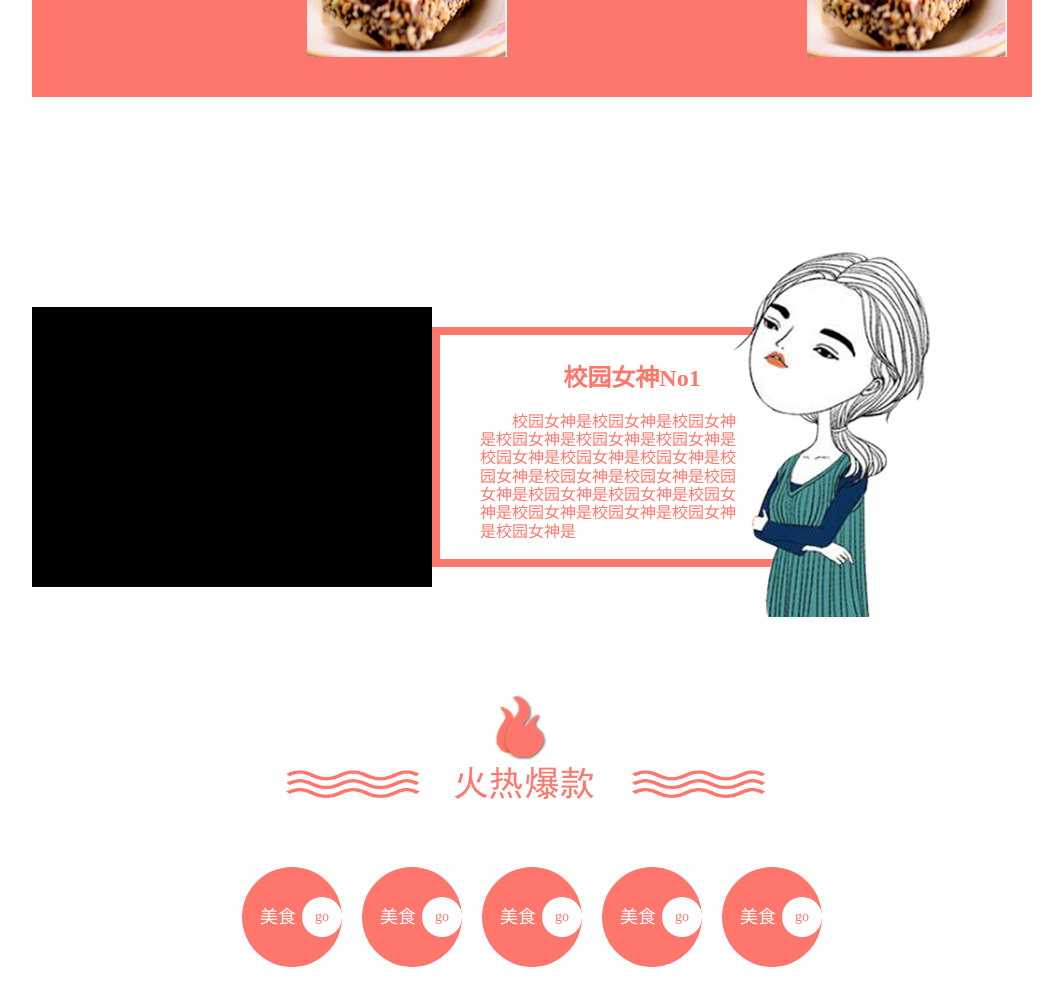
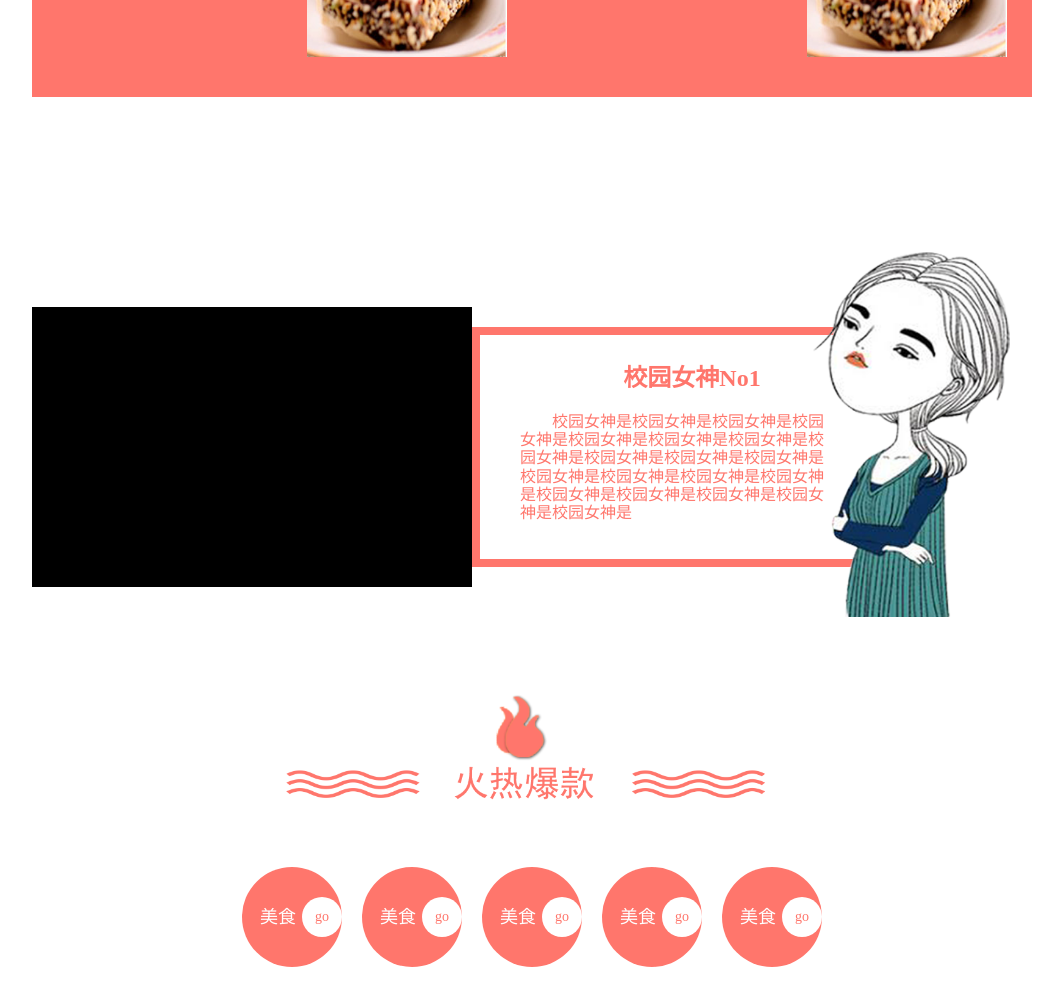
Before and after one commit to xiaotiandada/CampusGoddess, a website: page app/index.html in a window 1280 px wide. Shown: the part 1373-2363 px from the top of the page, without its empty margins (108-1171 px from the left). Drawn offline with Linux system fonts and the light colour scheme.

Commit message:
优化图片显示位置

```diff
--- a/app/less/style.less
+++ b/app/less/style.less
@@ -236,7 +236,7 @@ html,body{
 
 .case-two-avdio,
 .case-two-detail{
-  width: 400px;
+  width: 440px;
   height: 100%;
 }
 
```
Also changed, not shown: app/css/style.css.
